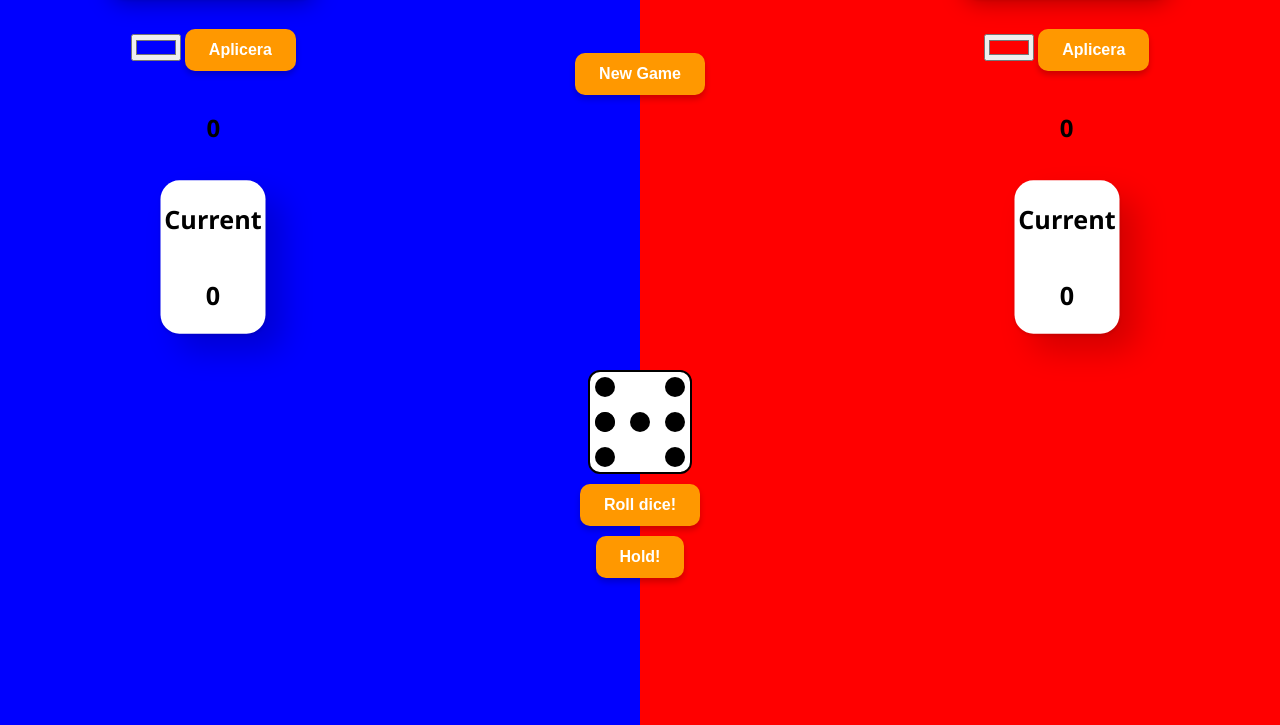
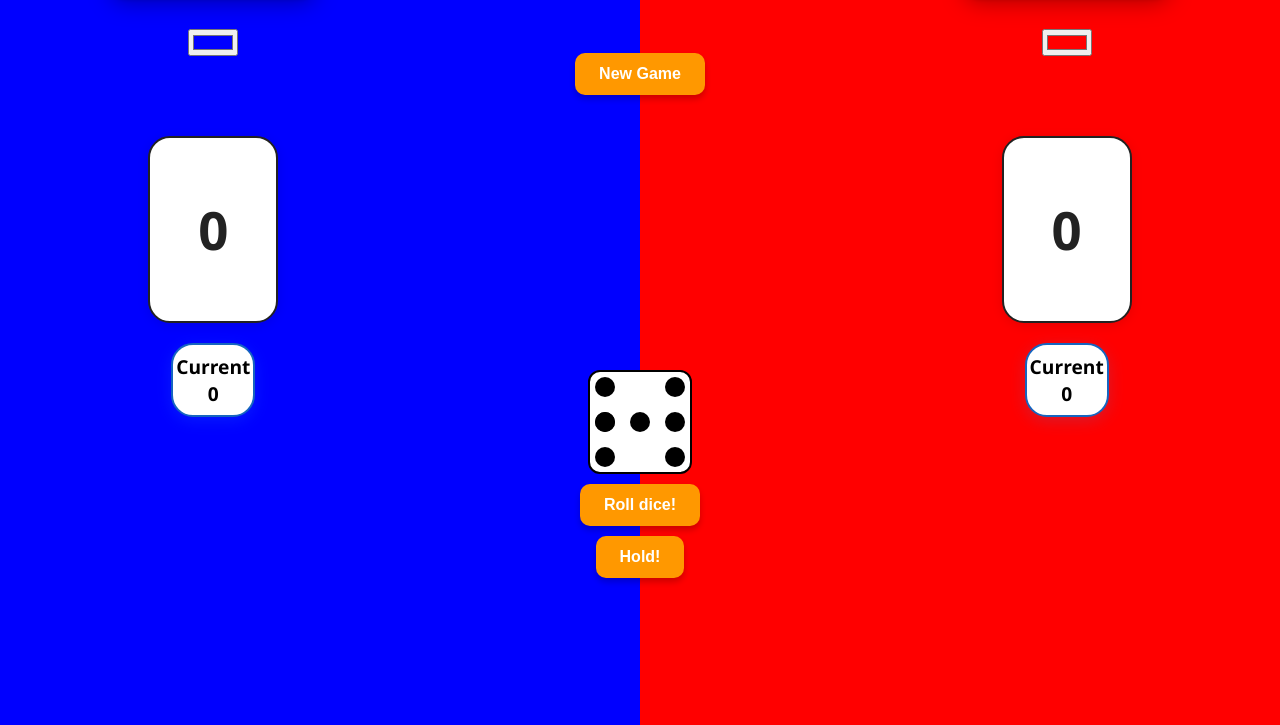
Before and after one commit to Natte-code/JsSpel, a plain HTML site: page JSspel.html in a window 1280 px wide. Shown: the part 75-800 px from the top of the page. Drawn offline with Linux system fonts and the light colour scheme.

Commit message:
det sista

```diff
--- a/JSspel.css
+++ b/JSspel.css
@@ -139,17 +139,67 @@ button:active {
   align-items: center;
 }
 
+/* Denna del fick vi lite hjälp av ai för idé samt externa websida */
+.score-area {
+  display: flex;
+  flex-direction: column;
+  align-items: center;
+  gap: 12px;
+  margin-top: 60px;      /* Flytta upp poängboxarna */
+  margin-bottom: 24px;   /* Mindre space längst ner */
+}
+
+/* Permanent points box */
+#point1, #point2 {
+  background: #fff;
+  border: 2.5px solid #222;
+  border-radius: 22px;
+  padding: 12px 28px;
+  box-shadow: 0 2px 12px rgba(0,0,0,0.10);
+  display: flex;
+  flex-direction: column;
+  align-items: center;
+  min-width: 70px;
+  font-size: 2.2em;
+  font-weight: bold;
+  color: #222;
+  margin-bottom: 8px; /* Minska avståndet till currentbox */
+}
+
+/* Current points box - sticker ut mot bakgrunden */
+#currentbox1, #currentbox2 {
+  /* Denna del fick vi lite hjälp av ai för idé samt externa websida */
+  background: rgba(0, 0, 0, 0.5); /* Halvtransparent svart bakgrund */
+  border: 2px solid #1565c0;
+  border-radius: 22px;
+  padding: 10px 26px;
+  box-shadow: 0 4px 16px rgba(33, 150, 243, 0.18);
+  display: flex;
+  flex-direction: column;
+  align-items: center;
+  min-width: 70px;
+  font-size: 1.2em;
+  color: #000000; /* Gör texten helt vit så siffrorna syns */
+  font-weight: bold;
+  margin-bottom: 0;
+  margin-top: 0;
+}
+
+#currentbox1 span, #currentbox2 span {
+  margin: 0;
+  padding: 0;
+}
+
+/* Flytta currentbox längre ner (Denna del fick vi lite hjälp av ai för idé samt externa websida) */
 #currentbox1, #currentbox2 {
   display: flex;
   flex-direction: column;
   align-items: center;
   background-color: white;
-  margin-bottom: 20px;
-  width: 100px;
-  box-shadow: 16px 16px 30px rgba(0,0,0,0.18), 0 1.5px 4px rgba(0,0,0,0.12);
-  border-radius: 18px;
-  transform: scale(1.05);
-  transition: box-shadow 0.3s, transform 0.3s;
+  margin-top: auto;
+  margin-bottom: 32px;
+  padding: 8px 0;
+  min-width: 80px;
 }
 
 #dice-container {
--- a/JSspel.html
+++ b/JSspel.html
@@ -13,13 +13,14 @@
         <div id="player1" contenteditable="true">Player 1</div>
         <div>
           <input type="color" id="color1" value="#0000ff" />
-        <button id="Aplicera">Aplicera</button>
         </div>
-
+        <!-- Poängboxarna: permanent överst, current under -->
+        <div class="score-area">
           <div id="point1"><h2 id="finalpoint1">0</h2></div>
-        <div id="currentbox2">
-            <h2>Current</h2>
-            <h2 id="potentialpoint1">0</h2>
+          <div id="currentbox1">
+            <span>Current</span>
+            <span id="potentialpoint1">0</span>
+          </div>
         </div>
       </div>
       <div id="middle">
@@ -45,13 +46,13 @@
         <div id="player2" contenteditable="true">Player 2</div>
         <div>
           <input type="color" id="color2" value="#ff0000" />
-        <button id="Aplicera2">Aplicera</button>
         </div>
-
+        <div class="score-area">
           <div id="point2"><h2 id="finalpoint2">0</h2></div>
           <div id="currentbox2">
-          <h2>Current</h2>
-          <h2 id="potentialpoint2">0</h2>
+            <span>Current</span>
+            <span id="potentialpoint2">0</span>
+          </div>
         </div>
       </div>
     </div>
--- a/JSspel.js
+++ b/JSspel.js
@@ -119,14 +119,20 @@ function keepscore(){
     win(); // kollar ifall någon har vunnit efter att poäng lagts till
 }
 
+function getPlayerNames() {
+    player1 = document.getElementById("player1").textContent || "Player 1";
+    player2 = document.getElementById("player2").textContent || "Player 2";
+}
+
 function win(){
+    getPlayerNames();
     if (player1Score_final >= 50){
         alert(player1 + " vinner!");
-
+        replay();
     }
     else if (player2Score_final >= 50){
         alert(player2 + " vinner!");
-
+        replay();
     }
 }
 
@@ -146,6 +152,18 @@ function updateScoreUI() {
     document.getElementById('potentialpoint2').textContent = player2Score;
 }
 
+function updateBgGradient() { // updaterar bakrunderna korrekt
+    const leftColor = document.getElementById('color1').value;
+    const rightColor = document.getElementById('color2').value;
+    // Bakgrundsgradient för hela sidan
+    document.getElementById('bg-blur').style.background = `linear-gradient(to right, ${leftColor} 0%, ${leftColor} 50%, ${rightColor} 50%, ${rightColor} 100%)`;
+    // Gradient för mitten
+    document.getElementById('middle').style.background = `linear-gradient(to right, ${leftColor} 0%, ${leftColor} 50%, ${rightColor} 50%, ${rightColor} 100%)`;
+    // Denna del fick vi lite hjälp av ai för idé samt externa websida
+    document.getElementById('leftside').style.backgroundColor = leftColor;
+    document.getElementById('rightside').style.backgroundColor = rightColor;
+}
+
 //core functions
 document.getElementById("rollb").addEventListener("click", function() {
     rollDice();
@@ -162,50 +180,15 @@ document.getElementById("newgameb").addEventListener("click", function() {
 
 // listerners
 
-
-document.getElementById("Aplicera").addEventListener("click", function(){
-    player1 = document.getElementById("playe1input").value || "player 1";
-
-    document.getElementById("player1").textContent = player1;
-
-})
-
-
-document.getElementById("Aplicera2").addEventListener("click", function(){
-    player2 = document.getElementById("playe2input").value || "player 2";
-    document.getElementById("player2").textContent = player2;
-})
-
-document.getElementById("player1").addEventListener("input", function () {
-    player1 = this.textContent.trim() || "Player 1"; // Default to "Player 1" if empty
+document.getElementById('color1').addEventListener('input', function() {
+    updateBgGradient();
+    // ...existing code...
+});
+document.getElementById('color2').addEventListener('input', function() {
+    updateBgGradient();
+    // ...existing code...
 });
 
-document.getElementById("player2").addEventListener("input", function () {
-    player2 = this.textContent.trim() || "Player 2"; // Default to "Player 2" if empty
-});
-
-function updateBgGradient() { // updaterar bakrunderna korrekt
-    const leftColor = document.getElementById('color1').value;
-    const rightColor = document.getElementById('color2').value;
-    //bakgrundsgradient för hela sidan
-    document.getElementById('bg-blur').style.background = `linear-gradient(to right, ${leftColor} 0%, ${leftColor} 50%, ${rightColor} 50%, ${rightColor} 100%)`;
-    //gradient för mitten
-    document.getElementById('middle').style.background = `linear-gradient(to right, ${leftColor} 0%, ${leftColor} 50%, ${rightColor} 50%, ${rightColor} 100%)`;
-}
-
-//färger bara
-//funktioner som kollar efter färger osv.
-
-document.getElementById('color1').addEventListener('input', function() {
-    document.getElementById('leftside').style.backgroundColor = this.value;
-    updateBgGradient();
-
-});
-document.getElementById('color2').addEventListener('input', function() {
-    document.getElementById('rightside').style.backgroundColor = this.value;
-    updateBgGradient();
-
-});
 // ljud variabel
 const rollDiceSound = new Audio('rolldice.mp3'); // Ljudfilen ska finnas i samma mapp som HTML-filen
 
```
Lines whose indentation alone changed are shown as unchanged.
